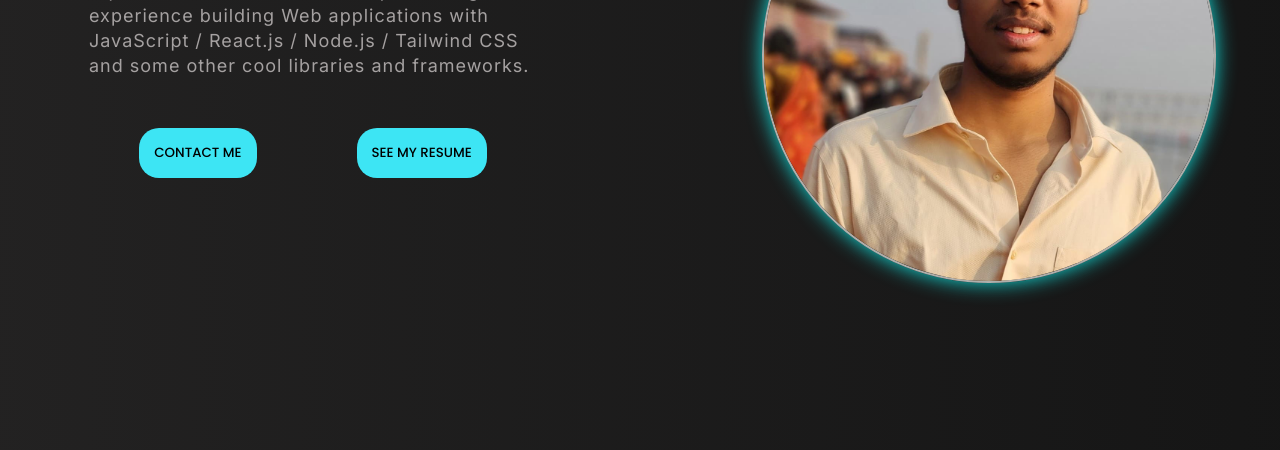
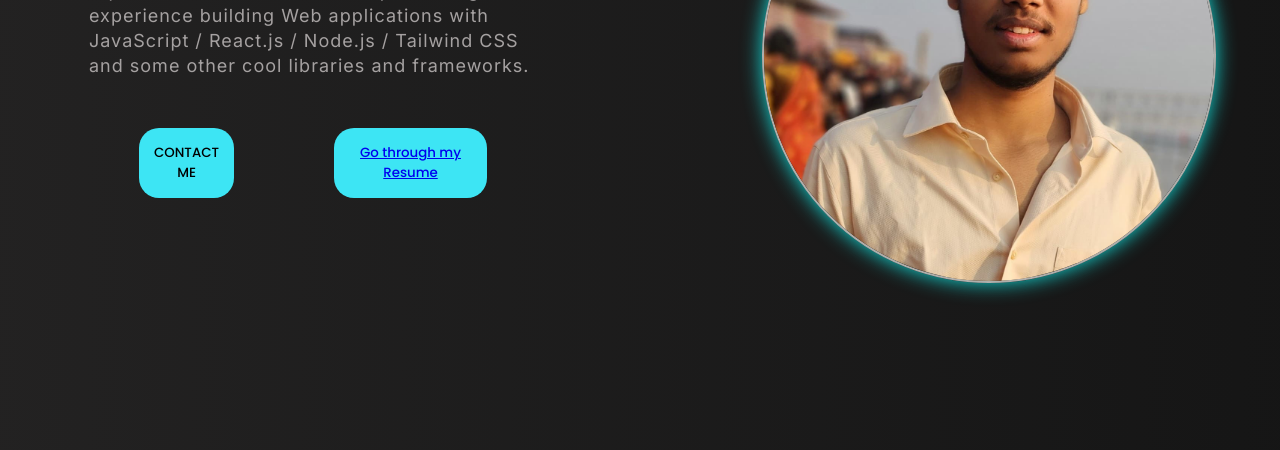
Before and after one commit to Satishk67/Portfolio, a plain HTML site: page index.html in a window 1280 px wide. Shown: the part 350-800 px from the top of the page. Drawn offline with nearby package versions, Linux system fonts and the light colour scheme.

Commit message:
Update index.html

```diff
--- a/index.html
+++ b/index.html
@@ -36,8 +36,8 @@
                 / Node.js / Tailwind CSS and some other cool libraries and frameworks.
             </h2>
             <div class="button">
-                <a style="text-decoration: none;" href="https://call:satishsinha98k@gmail.com" target="_blank"><button>CONTACT ME</button></a>
-                <button>SEE MY RESUME</button>
+                <a style="text-decoration: none;" href="https://mailto:satishsinha98k@gmail.com" target="_blank"><button>CONTACT ME</button></a>
+                <button> <a href="./Asset/resume.pdf" >Go through my Resume</a></button>
             </div>
         </div>
         <div>
```
